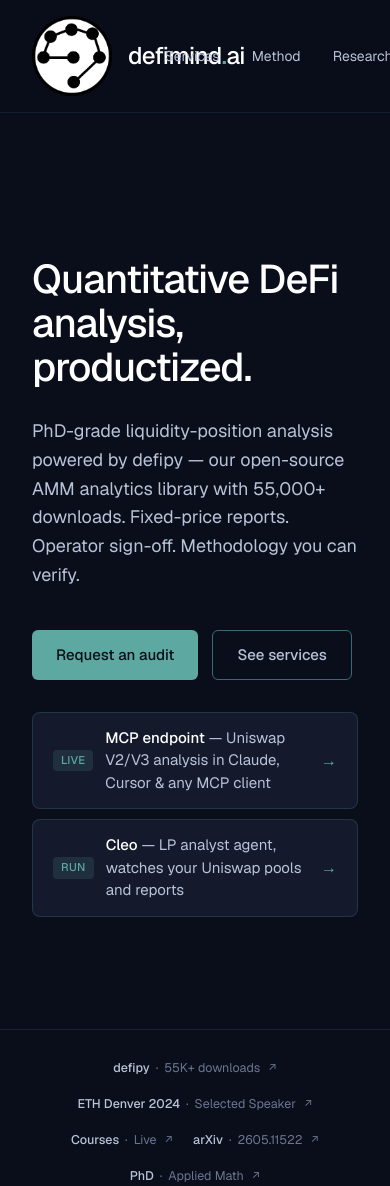
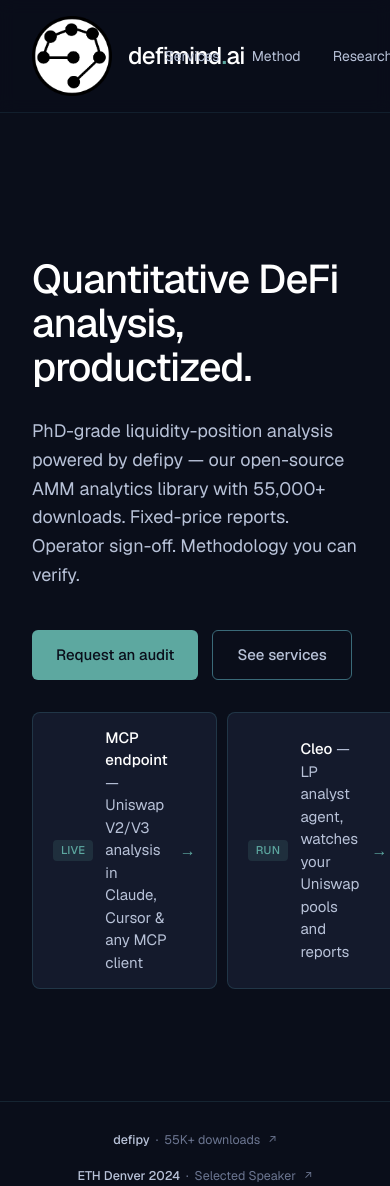
Before and after one commit to defimind-ai/defimind-ui, a Next.js app: page / in a window 390 px wide. Shown: the top 1186 px of the page. Built offline with nearby package versions, Linux system fonts and the light colour scheme.

Commit message:
Hero tiles: always horizontal layout (drop responsive switch)

```diff
--- a/src/components/Hero.tsx
+++ b/src/components/Hero.tsx
@@ -32,16 +32,23 @@
           the reports are paid." Two compact tiles, secondary to the audit
           CTAs above.
 
+          Layout: ALWAYS side-by-side (flex-row) regardless of viewport.
+          Each tile takes an equal share of the row via flex-1. Total
+          container width 820px matches the CodeBlock convention elsewhere
+          on the page. On very narrow viewports the descriptor text inside
+          each tile will wrap to multiple lines; that's acceptable to keep
+          the two tiles paired horizontally.
+
           Pills:
             • MCP  · Live → hosted endpoint, call it from any MCP client
             • Cleo · Run  → installable agent, run it locally
           Together the two pills name the two ways a builder/agent-curious
           person can engage with DeFiMind's open infrastructure.
         */}
-        <div className="mt-8 flex max-w-[55ch] flex-col gap-2.5">
+        <div className="mt-8 flex max-w-[820px] flex-row gap-2.5">
           <Link
             href="/mcp"
-            className="group inline-flex items-center gap-3 rounded-lg border border-[rgb(58_106_120/0.35)] bg-[var(--color-bg-elevated)] px-5 py-3.5 transition-colors hover:border-[var(--color-accent)]"
+            className="group inline-flex flex-1 items-center gap-3 rounded-lg border border-[rgb(58_106_120/0.35)] bg-[var(--color-bg-elevated)] px-5 py-3.5 transition-colors hover:border-[var(--color-accent)]"
           >
             <span className="shrink-0 rounded-sm bg-[rgb(93_168_160/0.15)] px-2 py-0.5 text-[0.7rem] font-medium uppercase tracking-wide text-[var(--color-accent)]">
               Live
@@ -60,7 +67,7 @@
 
           <Link
             href="/cleo"
-            className="group inline-flex items-center gap-3 rounded-lg border border-[rgb(58_106_120/0.35)] bg-[var(--color-bg-elevated)] px-5 py-3.5 transition-colors hover:border-[var(--color-accent)]"
+            className="group inline-flex flex-1 items-center gap-3 rounded-lg border border-[rgb(58_106_120/0.35)] bg-[var(--color-bg-elevated)] px-5 py-3.5 transition-colors hover:border-[var(--color-accent)]"
           >
             <span className="shrink-0 rounded-sm bg-[rgb(93_168_160/0.15)] px-2 py-0.5 text-[0.7rem] font-medium uppercase tracking-wide text-[var(--color-accent)]">
               Run
```
